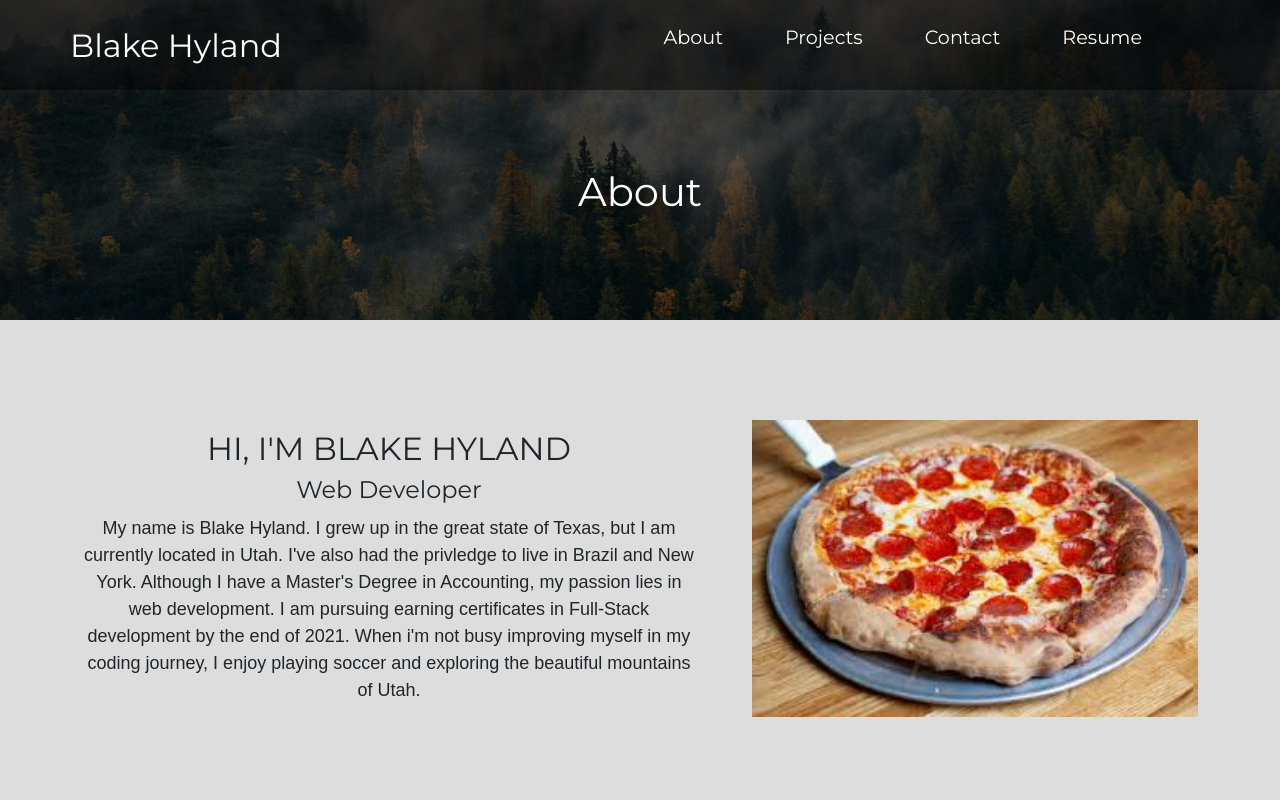
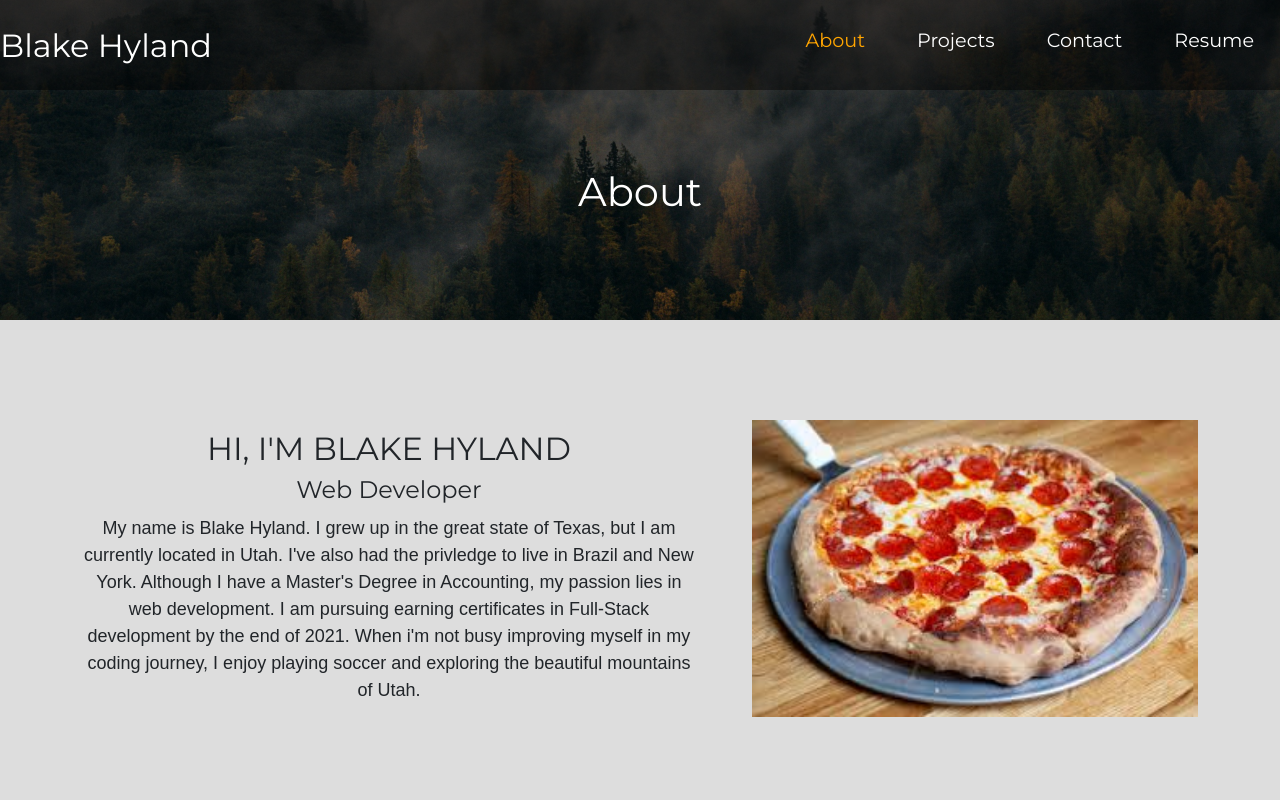
Before and after one commit to bhyland95/React-Portfolio, a React (Create React App) app: page / in a window 1280 px wide. Shown: the top 800 px of the page. Built offline with nearby package versions, Linux system fonts and the light colour scheme.

Commit message:
navbar changes

```diff
--- a/src/App.js
+++ b/src/App.js
@@ -6,7 +6,6 @@ import Contact from './components/Contact'
 import Header from './components/Header/Header';
 import Projects from './components/Projects'
 import { MenuItems } from './components/Navbar/MenuItems';
-import Navbar2 from './components/Nav';
 import "bootstrap/dist/css/bootstrap.min.css"
 import Footer from './components/Footer/Footer';
 
@@ -34,7 +33,7 @@ function App() {
 
   return (
     <div>
-      <Header setCurrentPage={setCurrentPage} />
+      <Header setCurrentPage={setCurrentPage} currentPage={currentPage} />
       <main>
         {renderPage()}
       </main>
--- a/src/components/Contact/Contact.css
+++ b/src/components/Contact/Contact.css
@@ -43,7 +43,7 @@ input:focus {
 }
 
 textarea {
-	width: 600px;
+	width: 350px;
 	height: 120px;
 	border: 3px solid #cccccc;
 	padding: 5px;
@@ -88,6 +88,15 @@ button {
 }
 
 
+@media screen and (max-width: 800px){
+	textarea {
+        width: 320px;
+        height: 120px;
+        border: 3px solid #cccccc;
+        padding: 5px;
+    }
+
+}
 @media screen and (max-width: 768px){
 
     form {
--- a/src/components/Header/Header.js
+++ b/src/components/Header/Header.js
@@ -6,7 +6,7 @@ import { MenuItems } from '../Navbar/MenuItems';
 
 
 
-function Header({ setCurrentPage, XurrentTitle }) {
+function Header({ setCurrentPage, currentPage }) {
 
         const [currentTitle, setCurrentTitle] = useState(MenuItems[0].title)
 
@@ -28,7 +28,7 @@ function Header({ setCurrentPage, XurrentTitle }) {
                 <header>
                         <div className="hero-image">
                                 <nav>
-                                        <Navbar setCurrentPage={setCurrentPage} title='Blake Hyland' setCurrentTitle={setCurrentTitle} currentTitle={currentTitle} />
+                                        <Navbar setCurrentPage={setCurrentPage} title='Blake Hyland' setCurrentTitle={setCurrentTitle} currentPage={currentPage} />
                                 </nav>
                                 <h1 className="hero-text">{renderTitle()}</h1>
                         </div>
--- a/src/components/Navbar/MenuItems.js
+++ b/src/components/Navbar/MenuItems.js
@@ -2,21 +2,21 @@ export const MenuItems = [
     {
         title: 'About',
         url: "#",
-        cName: 'nav-links'
+
     },
     {
         title: 'Projects',
         url: "#",
-        cName: 'nav-links'
+
     },
     {
         title: 'Contact',
         url: "#",
-        cName: 'nav-links'
+
     },
     {
         title: 'Resume',
         url: "#",
-        cName: 'nav-links'
+
     },
 ]
--- a/src/components/Navbar/Navbar.css
+++ b/src/components/Navbar/Navbar.css
@@ -1,10 +1,12 @@
+
+
 .NavbarItems{
     background: rgba(0, 0, 0, 0.45);
 
     height: 90px;
     display: flex;
     align-items: center;
-    justify-content: center;
+    justify-content: space-between;
     font-size: 1.2rem;
 }
 
@@ -31,64 +33,102 @@
     color: #fff;
 }
 
-.nav-menu{
-    display: grid;
-    grid-template-columns: repeat(5, auto);
-    grid-gap: 10px;
+
+.navbar-links {
+    height: 100%;
+
+}
+
+.navbar-links ul {
+    display: flex;
+    margin: 0;
+    padding: 0;
+}
+
+.navbar-links li {
     list-style: none;
-    text-align: center;
-    width: 70vw;
-    justify-content: end;
-    margin-right: 2rem;
+    color: white;
+}
+
+.navbar-links li a {
+    display: block;
+    text-decoration: none;
+
+    padding: 1rem;
 }
 
 .nav-links {
-    color: white ;
-    text-decoration: none;
-    padding: 0.5rem 1rem;
+    color: white;
 }
 
-.nav-links:hover {
-    background-color: #6d76f7;
-    border-radius: 4px;
+.Active {
+    color:orange
+}
+
+
+.toggle-button {
+    position: absolute;
+    top: .75rem;
+    right: 1rem;
+    display: none;
+    flex-direction: column;
+    justify-content: space-between;
+    width: 30px;
+    height: 21px;
+}
+
+.toggle-button .bar {
+    height: 3px;
+    width: 100%;
+    background-color: white;
+    border-radius: 10px;
+}
+
+.navbar-links li a:hover {
+    color: orange;
+
     transition: all 0.2s ease-out;
 }
+
+
 
 
 @media (max-width: 768px) {
 
     /* NAVBAR */
+    .NavbarItems {
+        flex-direction: column;
+        align-items: flex-start;
+        height: auto;
+    }
 
-    .toggle-button{
+    .toggle-button {
         display: flex;
     }
 
-    .nav-links {
+    .navbar-links {
         display: none;
         width: 100%;
     }
 
-    .NavbarItems {
-        flex-direction: column;
-        align-items: flex-start;
+    .mobile-links {
+        display: flex;
+        width: 100%;
+
     }
 
-    .nav-menu {
+    .mobile-links ul {
         width: 100%;
-        flex-direction: column;
+        list-style-type: none;
     }
 
-    .nav-menu li {
+    .mobile-links ul li {
         text-align: center;
     }
 
-    .nav-links li a {
-        padding: .5rem 1rem;
+    .mobile-links li a:hover {
+        color: orange;
+
+        transition: all 0.2s ease-out;
     }
-
-    .nav-links.active{
-        display: flex;
-    }
-
-
 }
--- a/src/components/Navbar/Navbar.js
+++ b/src/components/Navbar/Navbar.js
@@ -1,29 +1,38 @@
-import React from "react";
+import React, {useState} from "react";
 import { MenuItems } from "./MenuItems"
 import './Navbar.css'
 
-function Navbar({ setCurrentPage, title, setCurrentTitle }) {
+function Navbar({ setCurrentPage, title, setCurrentTitle, currentPage }) {
 
+        const [switchToggle, setSwitchToggle] = useState(false)
 
+        const ToggleSwitch = () => {
+                switchToggle ? setSwitchToggle(false) : setSwitchToggle(true)
+
+        }
 
         return (
                 <nav className="NavbarItems">
                         <h2 className="navbar-name">{title}</h2>
-                        <a href="#" class="toggle-button">
-                                <span class="bar"></span>
-                                <span class="bar"></span>
-                                <span class="bar"></span>
+                        <a href="#" className="toggle-button" onClick={ToggleSwitch}>
+                                <span className="bar"></span>
+                                <span className="bar"></span>
+                                <span className="bar"></span>
                         </a>
-
-                        <ul className='nav-menu'>
+                        <div className={((switchToggle) ? "mobile-links" : "navbar-links")}>
+                                <ul >
                                         {MenuItems.map((item, index) => {
                                                 return (
-                                                <li key={index}>
+                                                        <li key={index}
+                                                        >
                                                                 <a
-                                                                className={item.cName}
+                                                                        className={ "nav-links" + " " +
+                                                                        ((currentPage === item.title) ? "Active" : "")
+                                                                }
+
                                                                         href={item.url}
                                                                         onClick={() => { setCurrentPage(item.title); setCurrentTitle(item.title) }}
-                                                        // onClick={()=> setCurrentTitle(item.title)}
+
                                                                 >
                                                                         {item.title}
                                                                 </a>
@@ -31,6 +40,7 @@ function Navbar({ setCurrentPage, title, setCurrentTitle }) {
                                                 )
                                         })}
                                 </ul>
+                        </div>
                 </nav>
         )
 }
```
Lines whose indentation alone changed are shown as unchanged.
